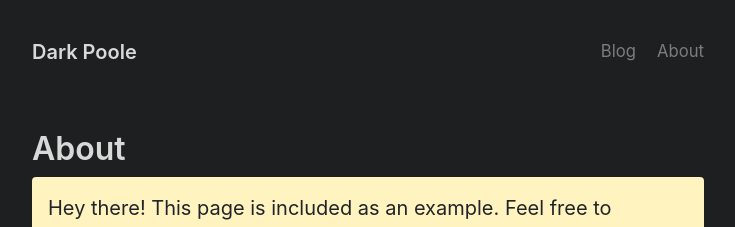
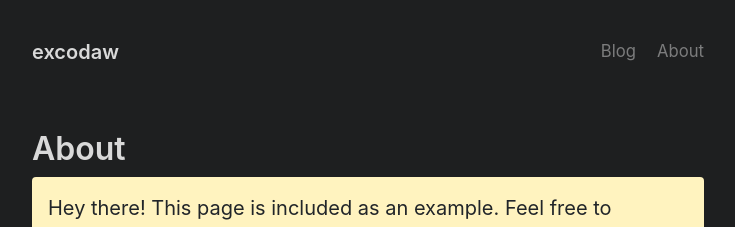
Before and after one commit to excodaw/excodaw.github.io, a Jekyll site: the page built from about.md, in a window 1280 px wide. Shown: the top 227 px of the page, without its empty margins (272-1007 px from the left). Built offline with Jekyll 4.4.1, drawn with Linux system fonts in a browser that asks for light colours.

Commit message:
pages setting 1

```diff
--- a/_config.yml
+++ b/_config.yml
@@ -1,6 +1,6 @@
 # Setup
-title: Dark Poole
-url: https://getpoole.com
+title: excodaw
+url: https://excodaw.github.io/
 paginate: 1
 baseurl: ""
 permalink: pretty
```
Also changed, not shown: _posts/test.md (renamed from test.md).
